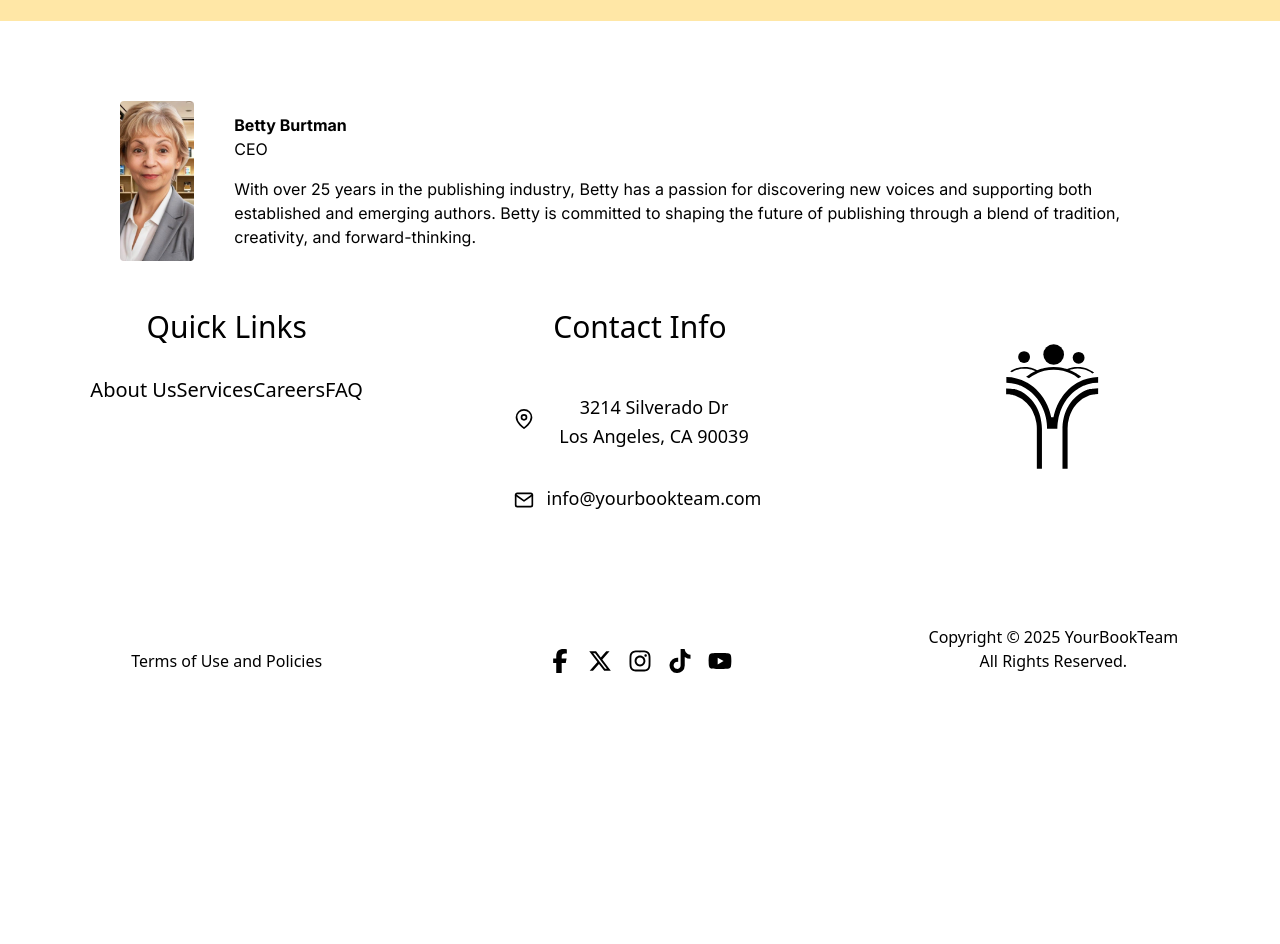
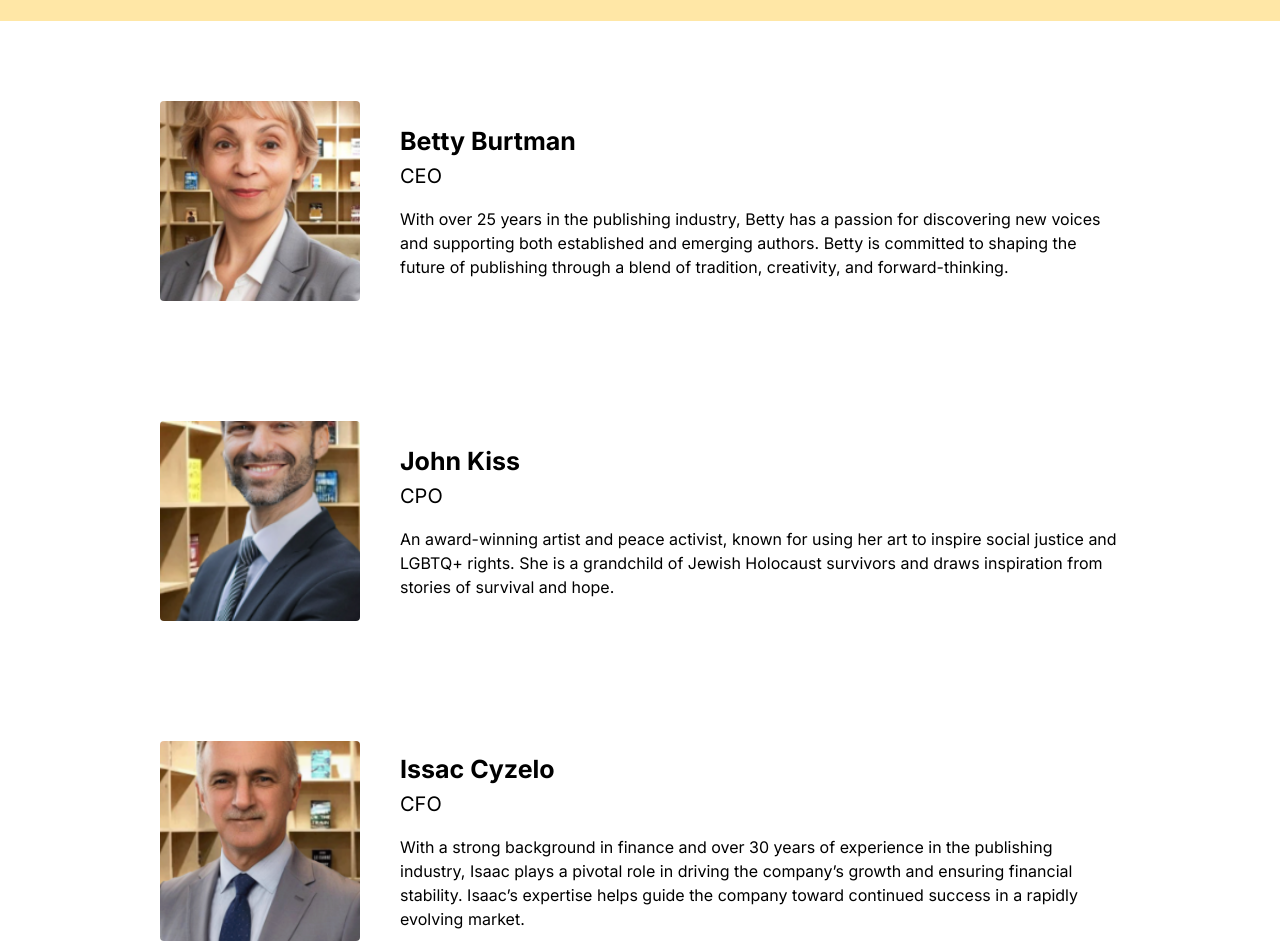
Before and after one commit to YourBookTeam/YBT_Website, a React (Vite) app in the folder ybt_website/: page /YBT_Website/about in a window 1280 px wide. Shown: the part 1348-2292 px from the top of the page. Before the commit the page ends 2041 px from the top, so only its background shows below. Built offline with nearby package versions, Linux system fonts and the light colour scheme.

Commit message:
completed main team members section

```diff
--- a/ybt_website/src/pages/About.jsx
+++ b/ybt_website/src/pages/About.jsx
@@ -81,19 +81,19 @@ function About() {
 
       <TitleBanner>Meet Your Team</TitleBanner>
 
-      <div className="team-main px-30 pt-20 flex flex-col items-center">
+      <div className="px-40 pt-20 flex flex-col gap-30">
 
-        <div className="betty flex items-center gap-10">
-          <div className="w-40 h-40 overflow-hidden rounded">
+        <div className="flex items-center gap-10">
+          <div className="w-50 h-50 shrink-0 overflow-hidden rounded">
             <img src={headshot_betty} className="w-full h-full object-cover"/>
           </div>
 
-          <div className="description flex flex-col gap-4">
+          <div className="flex flex-col gap-4">
             <div>
-              <div className="name font-bold">Betty Burtman</div>
-              <div className="title">CEO</div>
+              <div className="font-bold text-[25px]">Betty Burtman</div>
+              <div className="text-[20px]">CEO</div>
             </div>
-            <div className="bio">
+            <div>
               With over 25 years in the publishing industry, Betty has a passion for
               discovering new voices and supporting both established and emerging authors.
               Betty is committed to shaping the future of publishing through a blend of
@@ -101,6 +101,46 @@ function About() {
             </div>
           </div>
         </div>
+
+        <div className="flex items-center gap-10">
+          <div className="w-50 h-50 shrink-0 overflow-hidden rounded">
+            <img src={headshot_john} className="w-full h-full object-cover"/>
+          </div>
+
+          <div className="flex flex-col gap-4">
+            <div>
+              <div className="font-bold text-[25px]">John Kiss</div>
+              <div className="text-[20px]">CPO</div>
+            </div>
+            <div>
+              An award-winning artist and peace activist, known for using her art to inspire
+              social justice and LGBTQ+ rights. She is a grandchild of Jewish Holocaust survivors
+              and draws inspiration from stories of survival and hope.
+            </div>
+          </div>
+        </div>
+
+        <div className="flex items-center gap-10">
+          <div className="w-50 h-50 shrink-0 overflow-hidden rounded">
+            <img src={headshot_issac} className="w-full h-full object-cover"/>
+          </div>
+
+          <div className="flex flex-col gap-4">
+            <div>
+              <div className="font-bold text-[25px]">Issac Cyzelo</div>
+              <div className="text-[20px]">CFO</div>
+            </div>
+            <div>
+              With a strong background in finance and over 30 years of experience in the publishing
+              industry, Isaac plays a pivotal role in driving the company’s growth and ensuring
+              financial stability. Isaac’s expertise helps guide the company toward continued success
+              in a rapidly evolving market.
+            </div>
+          </div>
+        </div>
+      </div>
+
+      <div className="team-carousel">
 
       </div>
 
```
